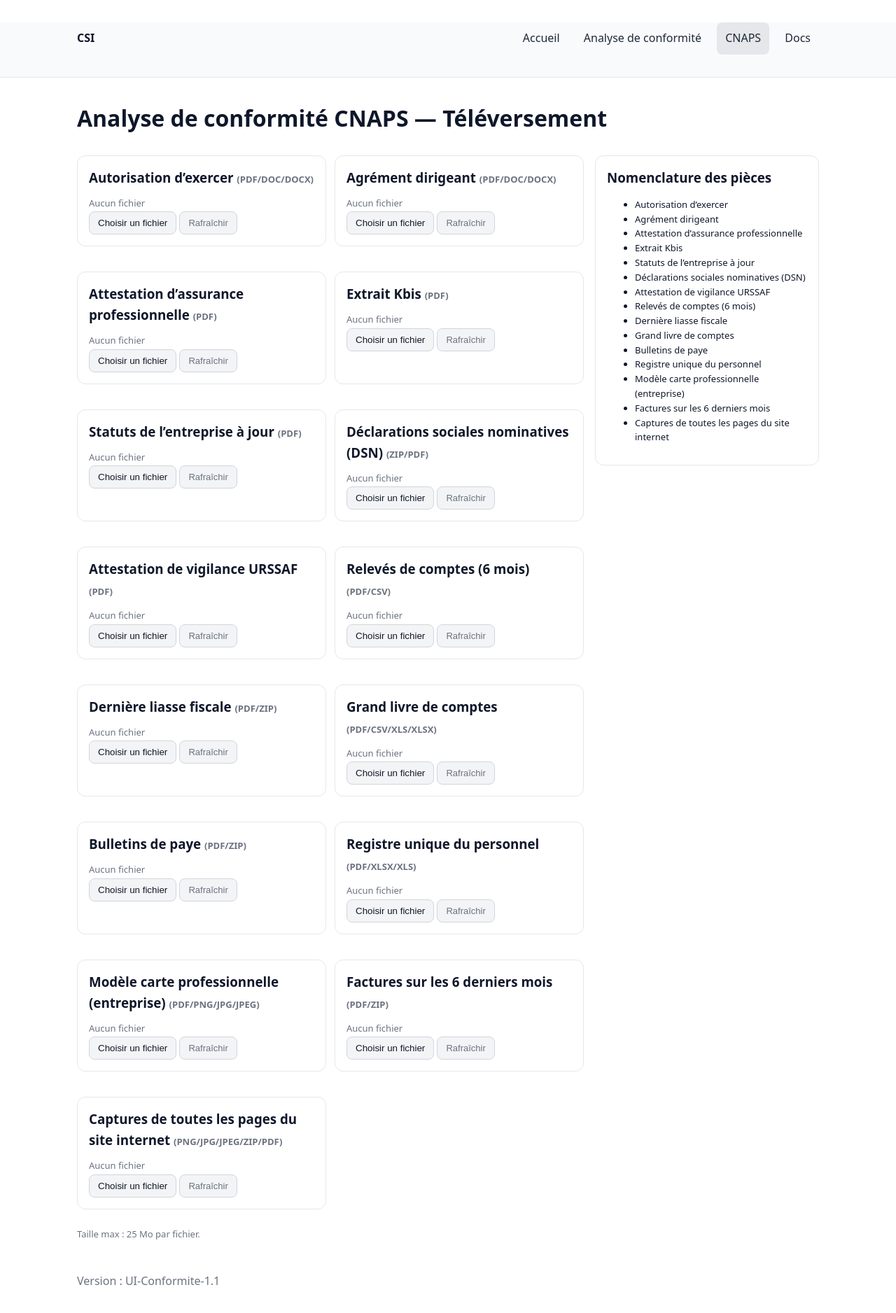
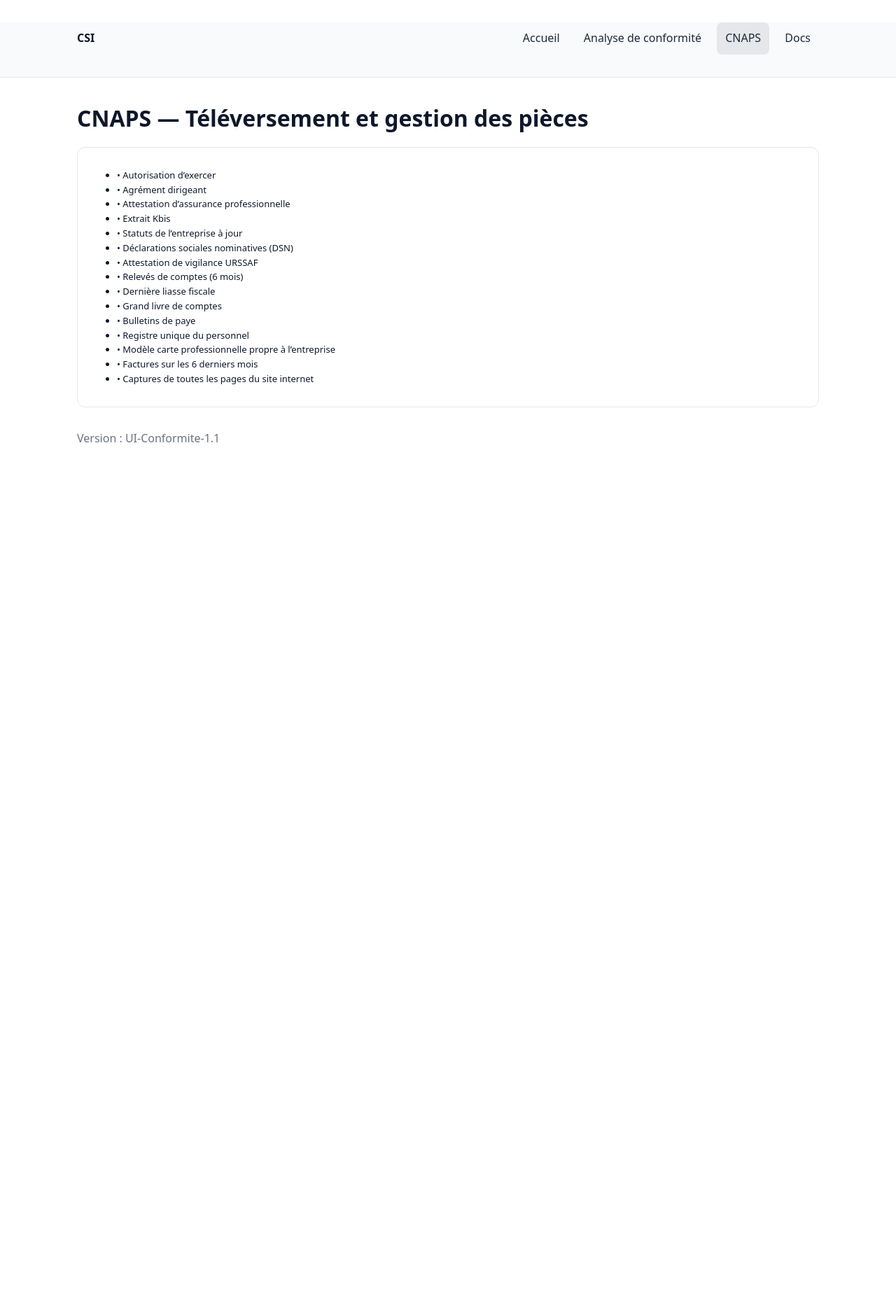
Before and after one commit to mescoubas-tech/csi-api, a FastAPI app: page /cnaps in a window 1280 px wide. Shown: the whole page at 70% size. After the commit the page ends 632 px from the top, so only its background shows below. Run offline with FastAPI, Linux system fonts and the light colour scheme; data that the repository does not hold is empty.

Commit message:
Update cnaps.html

```diff
--- a/app/templates/cnaps.html
+++ b/app/templates/cnaps.html
@@ -1,76 +1,35 @@
 {% extends "base.html" %}
 {% block title %}CSI — CNAPS{% endblock %}
 {% block content %}
-  <h1>Analyse de conformité CNAPS — Téléversement</h1>
+  <h1>CNAPS — Téléversement et gestion des pièces</h1>
 
-  <div class="grid">
-    <div class="col">
-      <div id="cards" class="cards"></div>
-      <p class="muted small">Taille max : 25 Mo par fichier.</p>
-    </div>
-    <aside class="col">
-      <div class="card">
-        <h3>Nomenclature des pièces</h3>
-        <ul id="nomenclature" class="small"></ul>
-      </div>
-    </aside>
+  <div class="card">
+    <ul id="cnaps-list" class="small"></ul>
   </div>
 
   <script>
-    const DOCS = {{ DOCS | tojson }};
+    // Nomenclature CNAPS (incluant les nouveaux items)
+    const DOCS = [
+      { key:"autorisation_exercer",       label:"Autorisation d’exercer" },
+      { key:"agrement_dirigeant",         label:"Agrément dirigeant" },
+      { key:"attestation_assurance",      label:"Attestation d’assurance professionnelle" },
+      { key:"kbis",                        label:"Extrait Kbis" },
+      { key:"statuts_maj",                label:"Statuts de l’entreprise à jour" },
+      { key:"dsn",                         label:"Déclarations sociales nominatives (DSN)" },
+      { key:"vigilance_urssaf",           label:"Attestation de vigilance URSSAF" },
+      { key:"releves_comptes_6m",         label:"Relevés de comptes (6 mois)" },
+      { key:"derniere_liasse",            label:"Dernière liasse fiscale" },
+      { key:"grand_livre",                label:"Grand livre de comptes" },
 
-    function cardHtml(d, files){
-      return `
-      <div class="card ${files.length>0?'ok':''}" id="card-${d.key}">
-        <h3>${d.label} <span class="muted small">(${d.ext.join('/').toUpperCase()})</span> <span class="state">${files.length>0?'✓':''}</span></h3>
-        <div class="files">${
-          files.length===0 ? "<span class='muted small'>Aucun fichier</span>"
-            : files.map(f => `• <a href="/cnaps/file/${d.key}/${f.name}" target="_blank">${f.name}</a>
-              <span class='muted small'>(${f.size_fmt}, ${f.mtime_h})</span>
-              <button class='small' onclick="removeFile('${d.key}','${f.name.replace(/'/g,"\\'")}')">Supprimer</button>`
-            ).join("<br>")
-        }</div>
-        <div class="actions">
-          <input type="file" id="file-${d.key}" style="display:none" accept="${d.ext.map(e=>'.'+e).join(',')}">
-          <button onclick="chooseFile('${d.key}')">Choisir un fichier</button>
-          <button class="muted small" onclick="refresh()">Rafraîchir</button>
-        </div>
-      </div>`;
-    }
+      // *** Nouveaux éléments demandés ***
+      { key:"bulletins_paie",             label:"Bulletins de paye" },
+      { key:"registre_unique_personnel",  label:"Registre unique du personnel" },
+      { key:"modele_carte_pro",           label:"Modèle carte professionnelle propre à l’entreprise" },
+      { key:"factures_6m",                label:"Factures sur les 6 derniers mois" },
+      { key:"captures_site_web",          label:"Captures de toutes les pages du site internet" },
+    ];
 
-    function chooseFile(kind){
-      const input = document.getElementById('file-'+kind);
-      input.onchange = async (ev)=>{
-        if(!ev.target.files || ev.target.files.length===0) return;
-        const f = ev.target.files[0];
-        const fd = new FormData();
-        fd.append('kind', kind);
-        fd.append('file', f);
-        try{
-          const r = await fetch('/cnaps/upload', { method:'POST', body: fd });
-          if(!r.ok){ const j=await r.json().catch(()=>({detail:'Erreur'})); throw new Error(j.detail||'Erreur upload'); }
-          refresh();
-        }catch(e){ alert(e.message||e); }
-        finally{ ev.target.value=''; }
-      };
-      input.click();
-    }
-
-    async function removeFile(kind, name){
-      if(!confirm('Supprimer '+name+' ?')) return;
-      const r = await fetch('/cnaps/file/'+encodeURIComponent(kind)+'/'+encodeURIComponent(name), { method:'DELETE' });
-      if(r.ok) refresh(); else alert('Suppression impossible');
-    }
-
-    async function refresh(){
-      const r = await fetch('/cnaps/list'); const j = await r.json();
-      const wrap = document.getElementById('cards'); wrap.innerHTML='';
-      DOCS.forEach(d=>{
-        const files = (j.data && j.data[d.key]) || [];
-        wrap.insertAdjacentHTML('beforeend', cardHtml(d, files));
-      });
-      document.getElementById('nomenclature').innerHTML = DOCS.map(d=>`<li>${d.label}</li>`).join('');
-    }
-    refresh();
+    const ul = document.getElementById('cnaps-list');
+    ul.innerHTML = DOCS.map(d => `<li data-key="${d.key}">• ${d.label}</li>`).join('');
   </script>
 {% endblock %}
```
